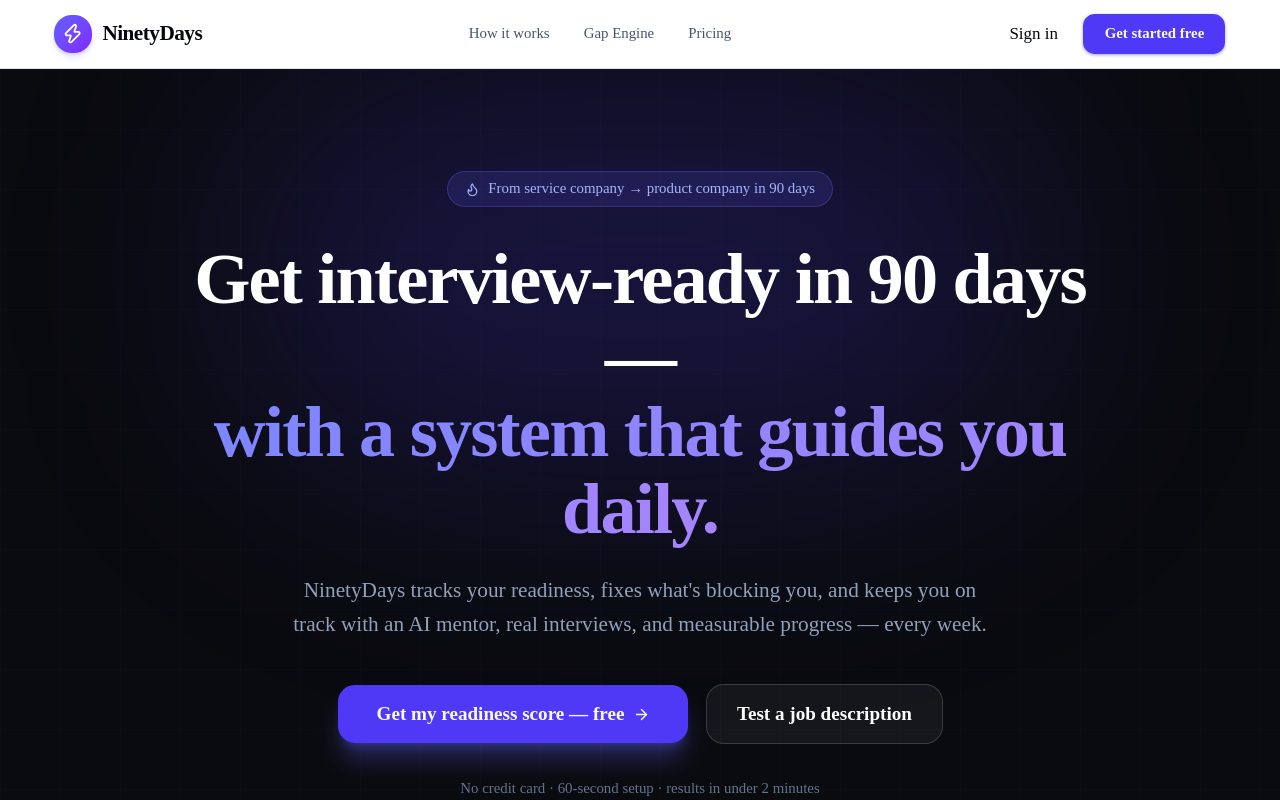
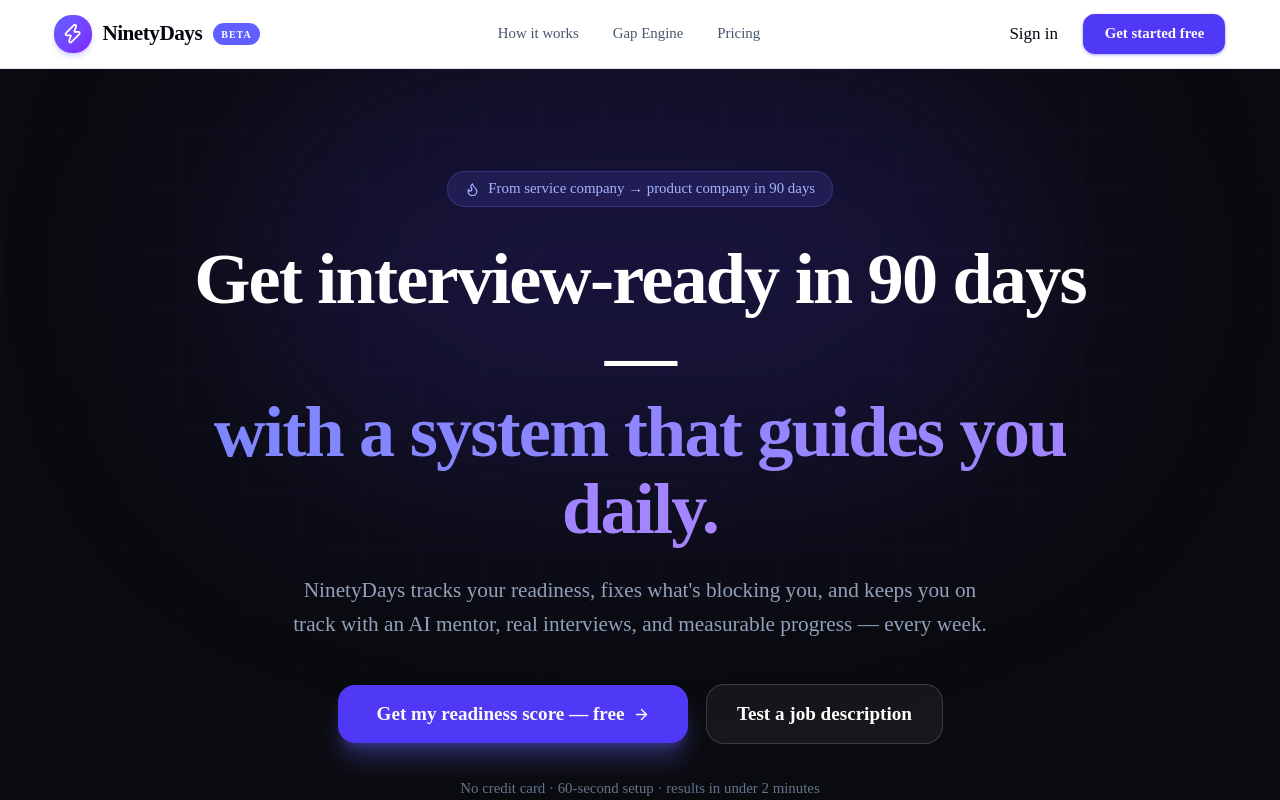
Before and after one commit to ninetydaysai-create/ninetydays, a Next.js app: page / in a window 1280 px wide. Shown: the top 800 px of the page. Built offline with nearby package versions, Linux system fonts and the light colour scheme; no server answers.

Commit message:
Add Beta badge to navbar logo

```diff
--- a/src/app/page.tsx
+++ b/src/app/page.tsx
@@ -59,6 +59,7 @@
               <Zap className="h-5 w-5 text-white" />
             </div>
             <span className="font-bold text-xl tracking-tight">NinetyDays</span>
+            <span className="text-[10px] font-bold uppercase tracking-widest text-white bg-indigo-500 px-2 py-0.5 rounded-full">Beta</span>
           </Link>
           <nav className="hidden md:flex items-center gap-8 text-sm font-medium text-slate-600">
             <a href="#how-it-works" className="hover:text-slate-900 transition-colors">How it works</a>
```
